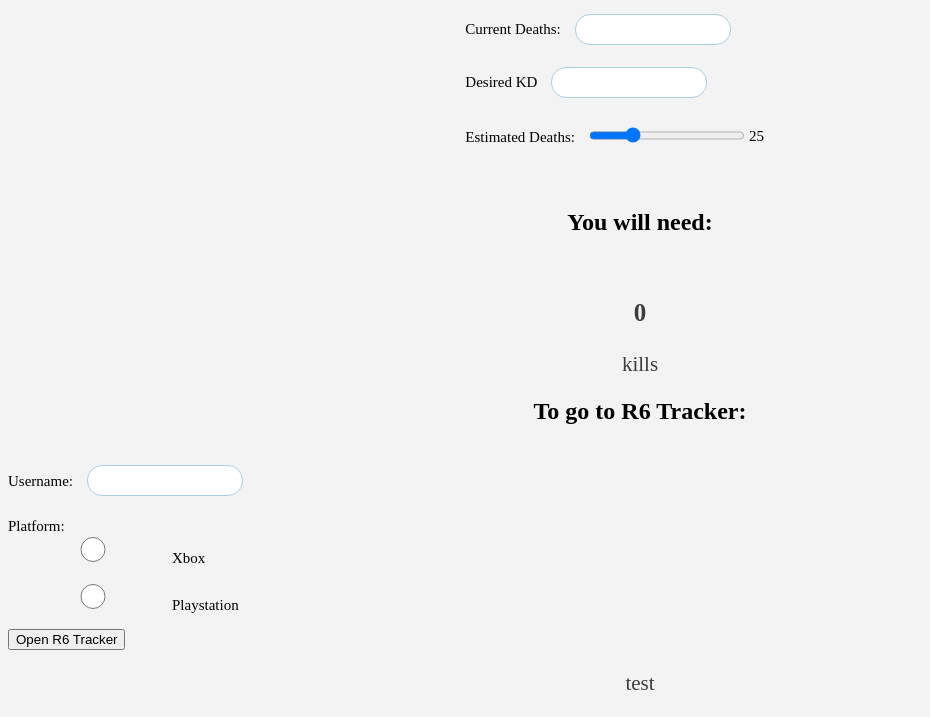
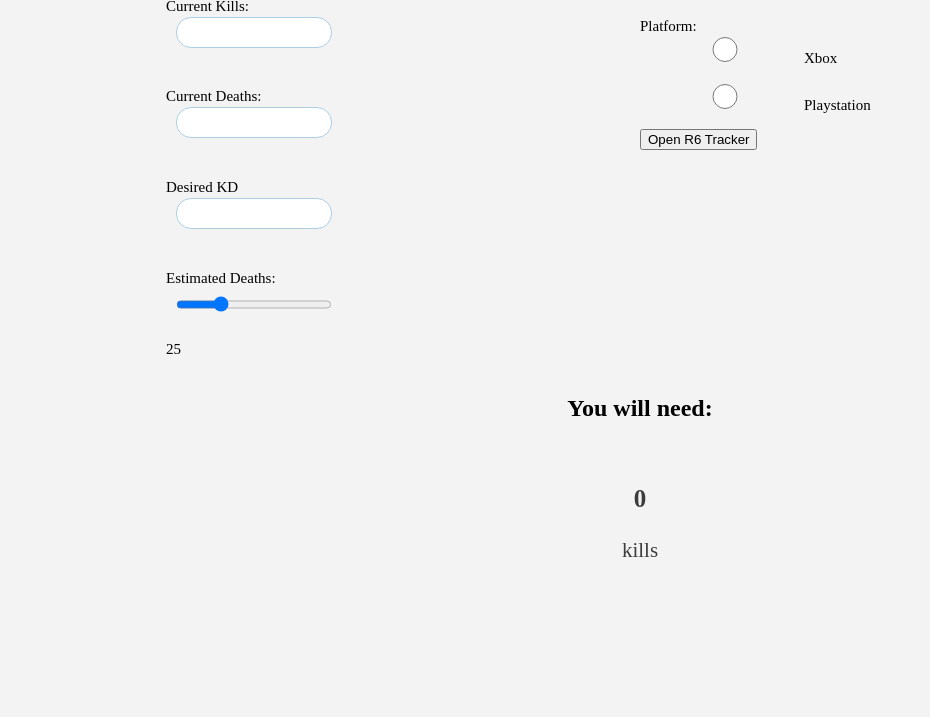
Before and after one commit to zachjaffery/siegeKDcalc, a plain HTML site: page index.html in a window 1280 px wide. Shown: the part 148-865 px from the top of the page, without its empty margins (0-930 px from the left). After the commit the page ends 800 px from the top, so only its background shows below. Drawn offline with Linux system fonts and the light colour scheme; a web font is replaced by a local one.

Commit message:
made forms side by side

```diff
--- a/index.html
+++ b/index.html
@@ -31,7 +31,7 @@
                 border-radius: 15px;
                 vertical-align: baseline;
                 font-family: "Funnel Sans";
-                text-align: center;
+                text-align: left;
             }
             #est_deaths {
                 vertical-align: -10px;
@@ -51,22 +51,38 @@
                 font-family: "Funnel Sans";
                 margin: auto;
             }
-            h2 {
+            .h2left {
+                text-align: left;
+                font-family: "Funnel Sans";
+            }
+            .h2center {
                 text-align: center;
                 font-family: "Funnel Sans";
             }
             form {
                 margin: auto;
             }
+            .left {
+                width: 50%;
+                float: left;
+            }
+            .clear {
+                clear:both;
+            }
+            .bottom {
+                margin: auto;
+
+            }
         </style>
         <title>Siege K/D Kill Calculator</title>
     </head>
     <body>
-        <div style="display: flex; flex-direction: row; align-items: center; justify-content: center;">
-            <div>
+        <div style="display: flex; flex-direction: row; align-items: center; justify-content: center;"  class="left">
+            <div  class="left">
               <h1>Siege K/D Kill Calculator</h1>
 
                 <form onsubmit="calcKills()">
+                    <div class="left">
                         <label for="kills"><br>Current Kills:</label>
                         <input type="number" id="kills" name="kills" step="1" min = "0" onchange="changeK()">
                         <label for="deaths"><br>Current Deaths:</label>
@@ -76,19 +92,17 @@
                         <label for="est_deaths"><br>Estimated Deaths:</label>
                         <input type="range" min="0" value="25" class="slider" id="est_deaths" oninput="this.nextElementSibling.value = this.value" onchange="changeEst()">
                         <output>25</output>
+                    </div>
                 </form>
             </div>
         </div><br>
+
+
+        <div  class="left">
+
+            <form id="r6link">
                 <div>
-            <h2>You will need:</h2><br>
-        </div>
-        <div>
-            <p id="killRes">0</p> <p>kills</p>
-        </div>
-
-        <div>
-            <h2>To go to R6 Tracker:</h2>
-            <form id="r6link">
+                    <h2 class="h2left">To go to R6 Tracker:</h2>
                     <label for="ign"><br>Username:</label>
                     <input type="text" id="ign" name="ign">
                     <label for="platform"><br>Platform:</label><br>
@@ -96,14 +110,20 @@
                     <label for="xbl">Xbox</label><br>
                     <input type="radio" id="psn" name="platform" value="psn">
                     <label for="psn">Playstation</label><br>
-
-            </form>
                     <button type="button" onclick="openTracker()">Open R6 Tracker</button>
                 </div>
+            </form>
+
+        </div>
+        <div class="clear">&nbsp;</div>
+        <div class="bottom">
             <div>
-            <p id="test">test</p>
+                <h2 class="h2center">You will need:</h2><br>
             </div>
-
+            <div>
+                <p id="killRes">0</p> <p>kills</p>
+            </div>
+        </div>
         <script>
             let kills = 0
             let deaths = 0
```
Lines whose indentation alone changed are shown as unchanged.
